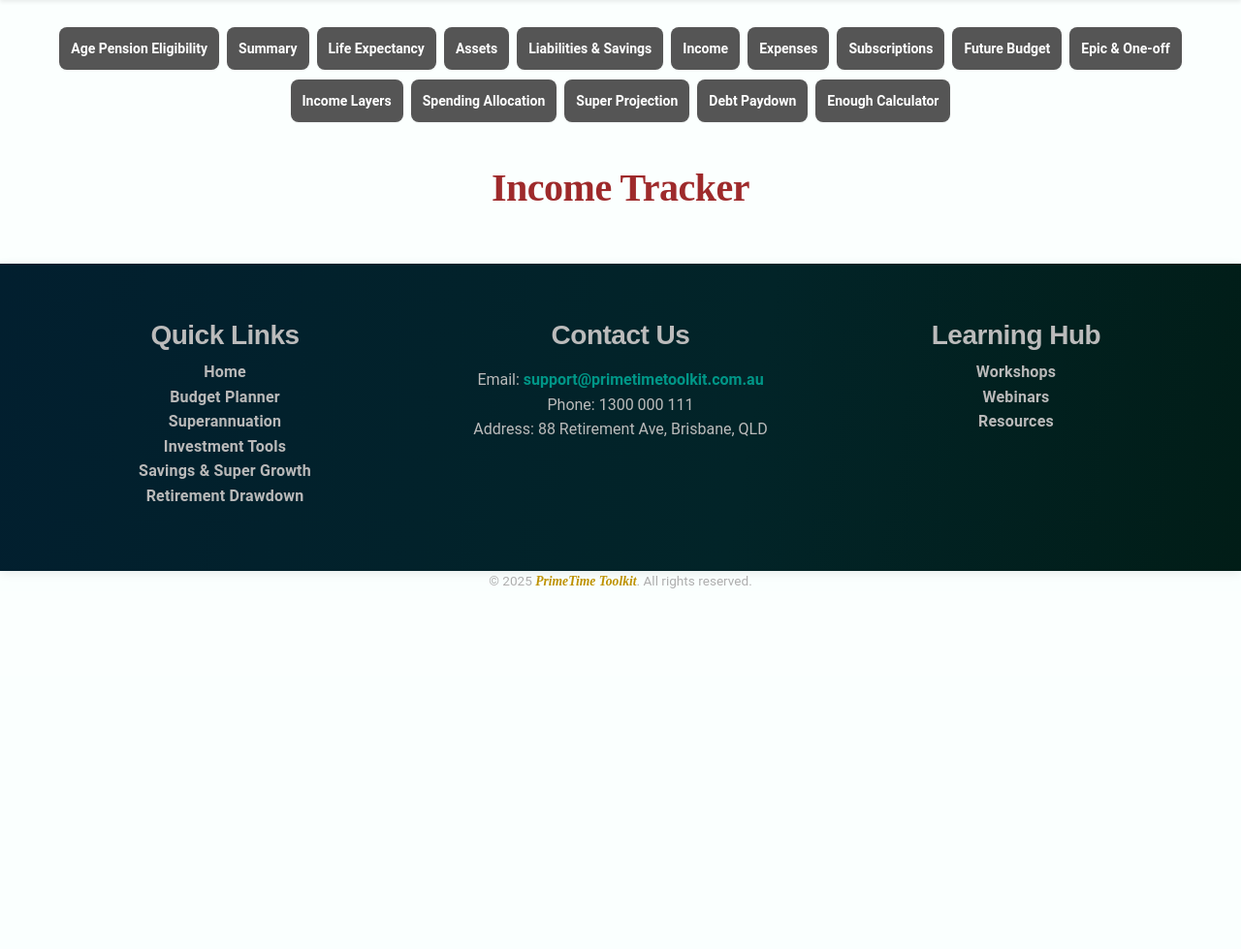
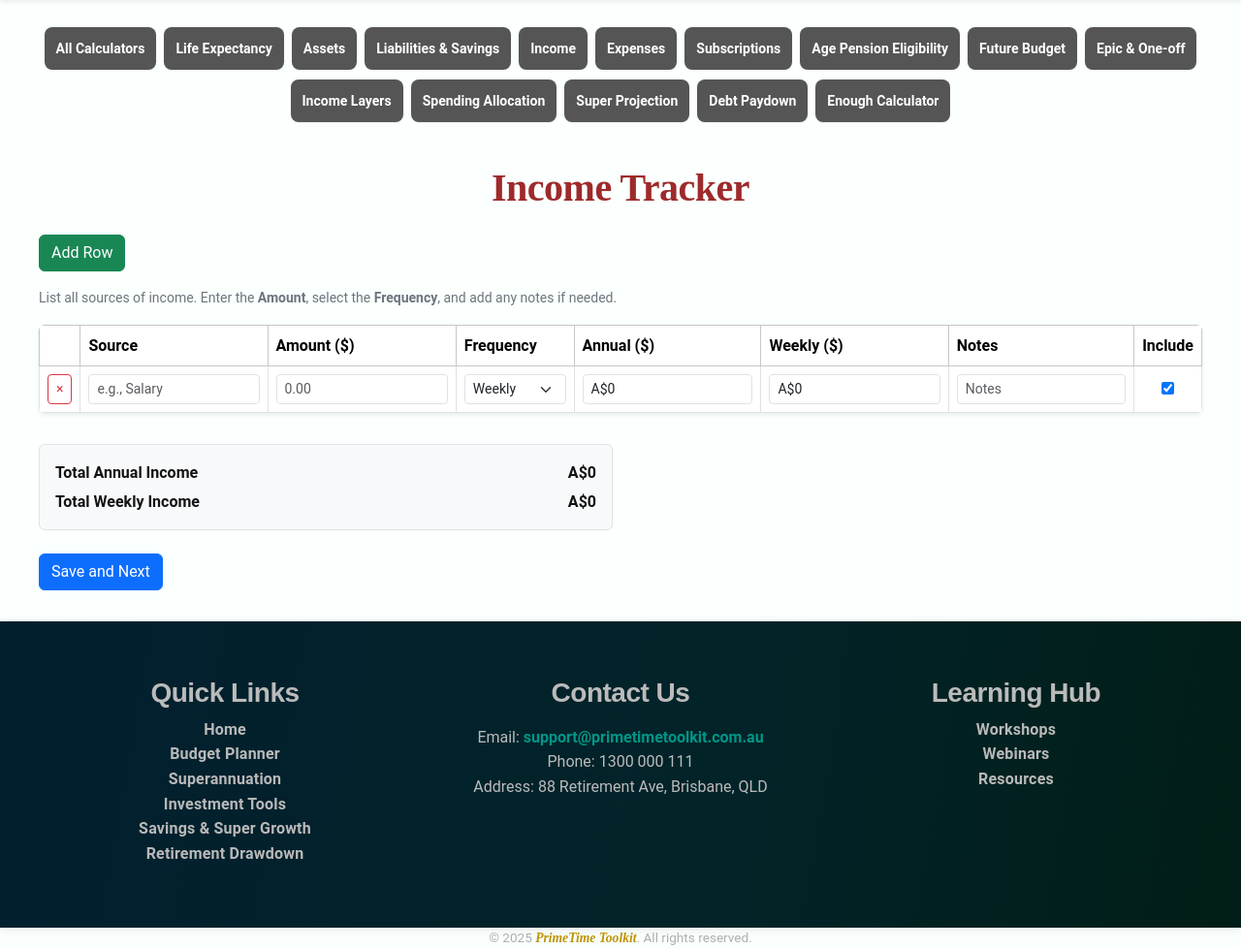
Before and after one commit to katharinalisa/T362, a Flask app: template primetime_toolkit/templates/diagnostic/income.html in a window 1280 px wide. Shown: the part 103-1082 px from the top of the page at 97% size. Before the commit the page ends 710 px from the top, so only its background shows below. Run offline with Flask 3, Linux system fonts and the light colour scheme; the template is opened without the code that fills it, so the values that code supplies are empty.

Commit message:
added save state to liabilities and income calculators

```diff
--- a/primetime_toolkit/static/js/income.js
+++ b/primetime_toolkit/static/js/income.js
@@ -30,7 +30,14 @@
     return Number.isFinite(n) ? n : 0;
   };
 
-  const setCurrency = (el, amount) => { el.textContent = fmt.format(amount || 0); };
+  const setCurrency = (el, amount) => {
+    if (el.tagName === 'INPUT') {
+      el.value = fmt.format(amount || 0);
+    } else {
+      el.textContent = fmt.format(amount || 0);
+    }
+  };
+
 
   function perYear(freq) {
     if (!freq) return 0;
@@ -53,7 +60,7 @@
 
   function clearAll() {
     tbody.innerHTML = '';
-    addRow();        // leave one blank line
+    addRow();
     recalcAll();
   }
 
@@ -101,12 +108,42 @@
     }
   }
 
+  const saveAndNextBtn = document.getElementById('saveAndNextBtn');
+
+function getIncomeRows() {
+  return Array.from(tbody.querySelectorAll('tr.income-row')).map(row => ({
+    source: row.querySelector('.source')?.value || '',
+    amount: parseNum(row.querySelector('.amount')?.value),
+    frequency: row.querySelector('.frequency')?.value || '',
+    notes: row.querySelector('.notes')?.value || '',
+    include: row.querySelector('.include-toggle')?.checked ?? true
+  }));
+}
+
+saveAndNextBtn?.addEventListener('click', () => {
+  const incomes = getIncomeRows();
+  fetch('/save-income', {
+    method: 'POST',
+    headers: { 'Content-Type': 'application/json' },
+    body: JSON.stringify({ incomes })
+  })
+  .then(res => res.json())
+  .then(data => {
+    if (data?.redirect) {
+      window.location.href = data.redirect;
+    } else {
+      alert(data?.message || 'Income saved!');
+    }
+  })
+  .catch(() => alert('Error saving income.'));
+});
+
   function onTbodyClick(e) {
     const btn = e.target.closest('.remove-row');
     if (btn) {
       const row = btn.closest('tr.income-row');
       if (row) row.remove();
-      if (tbody.children.length === 0) addRow(); // keep at least one row
+      if (tbody.children.length === 0) addRow();
       recalcAll();
     }
   }
@@ -117,8 +154,13 @@
   tbody.addEventListener('change', onTbodyChange);
   tbody.addEventListener('click', onTbodyClick);
 
-  // ===== Init: start with one blank row =====
+
+  // ===== Init: prefill =====
   tbody.innerHTML = '';
-  addRow();
+  if (window.incomePrefill && Array.isArray(window.incomePrefill) && window.incomePrefill.length > 0) {
+    window.incomePrefill.forEach(row => addRow(row));
+  } else {
+    addRow();
+  }
   recalcAll();
 })();
--- a/primetime_toolkit/templates/diagnostic/assets.html
+++ b/primetime_toolkit/templates/diagnostic/assets.html
@@ -11,7 +11,6 @@
 
     <div class="d-flex justify-content-start gap-2 mb-3">
       <button id="addRowBtn" class="btn btn-success" type="button">Add Row</button>
-      <button id="clearAllBtn" class="btn btn-outline-danger" type="button">Clear All</button>
     </div>
 
     <p class="small-note mb-3">
@@ -79,7 +78,6 @@
       </div>
     </div>
   </div>
-  <p>{{ assets_data }}</p>
   <!-- Template for a new asset row -->
   <template id="assetRowTemplate">
     <tr class="asset-row">
--- a/primetime_toolkit/templates/diagnostic/income.html
+++ b/primetime_toolkit/templates/diagnostic/income.html
@@ -3,10 +3,100 @@
 {% include 'diagnostic/subnav.html' %}
 
 <div class="container py-4">
+  <!-- Header -->
   <div class="mb-3">
     <h1 class="text-center mb-4" style="color:#9E2A2B; font-family:'Playfair Display', serif;">Income Tracker</h1>
   </div>
 
+  <!-- Controls row -->
+  <div class="d-flex justify-content-front gap-2 mb-3">
+    <button id="addRowBtn" class="btn btn-success" type="button">Add Row</button>
+  </div>
 
+  <!-- Helper note -->
+  <p class="small-note mb-3">
+    List all sources of income. Enter the <strong>Amount</strong>, select the <strong>Frequency</strong>, and add any notes if needed.
+  </p>
 
-  {% endblock %}
+  <!-- Table -->
+  <div class="table-responsive shadow-sm rounded">
+    <table class="table table-bordered mb-0 align-middle" id="incomeTable">
+      <thead>
+        <tr class="table-light">
+          <th style="width:36px;"></th>
+          <th>Source</th>
+          <th>Amount ($)</th>
+          <th>Frequency</th>
+          <th>Annual ($)</th>
+          <th>Weekly ($)</th>
+          <th>Notes</th>
+          <th style="width:36px;">Include</th>
+        </tr>
+      </thead>
+      <tbody>
+        <!-- Dynamic rows injected by income.js -->
+      </tbody>
+    </table>
+  </div>
+
+  <!-- Totals box -->
+  <div class="row g-3 mt-3">
+    <div class="col-lg-6">
+      <div class="totals-box p-3 border rounded bg-light">
+        <div class="row">
+          <div class="col-7 fw-bold">Total Annual Income</div>
+          <div class="col-5 text-end fw-bold" id="totalAnnualIncome">$0</div>
+        </div>
+        <div class="row">
+          <div class="col-7 fw-bold">Total Weekly Income</div>
+          <div class="col-5 text-end fw-bold" id="totalWeeklyIncome">$0</div>
+        </div>
+      </div>
+    </div>
+  </div>
+
+  <!-- Row template -->
+  <template id="incomeRowTemplate">
+    <tr class="income-row">
+      <td class="text-center">
+        <button class="btn btn-outline-danger btn-sm remove-row" type="button" aria-label="Remove row">&times;</button>
+      </td>
+      <td>
+        <input class="form-control form-control-sm source" placeholder="e.g., Salary" />
+      </td>
+      <td>
+        <input type="number" min="0" step="0.01" class="form-control form-control-sm amount" placeholder="0.00" />
+      </td>
+      <td>
+        <select class="form-select form-select-sm frequency">
+          <option value="weekly">Weekly</option>
+          <option value="fortnightly">Fortnightly</option>
+          <option value="monthly">Monthly</option>
+          <option value="quarterly">Quarterly</option>
+          <option value="annually">Annually</option>
+        </select>
+      </td>
+      <td>
+        <input class="form-control form-control-sm annual" type="text" readonly />
+      </td>
+      <td>
+        <input class="form-control form-control-sm weekly" type="text" readonly />
+      </td>
+      <td>
+        <input class="form-control form-control-sm notes" placeholder="Notes" />
+      </td>
+      <td class="text-center">
+        <input type="checkbox" class="include-toggle" checked />
+      </td>
+    </tr>
+  </template>
+</div>
+
+<button id="saveAndNextBtn" class="btn btn-primary">Save and Next</button>
+<br><br>
+<script>
+  window.incomePrefill = {{ income_data|tojson | default('[]', true) }};
+</script>
+
+<script src="{{ url_for('static', filename='js/income.js') }}"></script>
+{% endblock %}
--- a/primetime_toolkit/templates/diagnostic/subnav.html
+++ b/primetime_toolkit/templates/diagnostic/subnav.html
@@ -1,13 +1,13 @@
 <!-- Tab navigation -->
 <div class="tab">
-  <a href="#" class="tablinks">Age Pension Eligibility</a>
-  <a href="{{ url_for('views.tracker') }}" class="tablinks">Summary</a>
+  <a href="{{ url_for('views.tracker') }}" class="tablinks">All Calculators</a>
   <a href="{{ url_for('views.life') }}" class="tablinks">Life Expectancy</a>
   <a href="{{ url_for('views.assets') }}" class="tablinks">Assets</a>
   <a href="{{ url_for('views.liabilities') }}" class="tablinks">Liabilities & Savings</a>
   <a href="{{ url_for('views.income') }}" class="tablinks">Income</a>
   <a href="{{ url_for('views.expenses') }}" class="tablinks">Expenses</a>
   <a href="#" class="tablinks">Subscriptions</a>
+  <a href="#" class="tablinks">Age Pension Eligibility</a>
   <a href="{{ url_for('views.future_budget') }}" class="tablinks">Future Budget</a>
   <a href="{{ url_for('views.epic') }}" class="tablinks">Epic & One-off</a>
   <a href="#" class="tablinks">Income Layers</a>
--- a/primetime_toolkit/templates/learninghub.html
+++ b/primetime_toolkit/templates/learninghub.html
@@ -3,7 +3,7 @@
 {% block content %}
 
 <!-- HERO -->
-<section class="hero-dark full-bleed">
+<section class="hero-dark full-bleed" style="margin-top:-27px;">
   <div class="hero-wrap">
     <h1 class="hero-title">The Prime Time Learning Hub</h1>
     <p class="hero-sub">Practical guidance and tools for Australians aged 47–65.</p>
@@ -27,7 +27,7 @@
 </section>
 
 <!-- Section 2: Toolkit -->
-<section class="slice white-bg full-bleed">
+<section class="slice full-bleed" style="background-color:#eafffe; width: 100vw; margin-left: calc(-50vw + 50%);">
   <div class="content-wide">
     <h2 class="section-title">What is the Prime Time Toolkit?</h2>
     <p class="lead-p">
@@ -58,7 +58,7 @@
 </section>
 
 <!-- Section 4: Links-->
-<section class="slice white-bg full-bleed">
+<section class="slice full-bleed" style="background-color:#eafffe; width: 100vw; margin-left: calc(-50vw + 50%);">
   <div class="content-wide">
     <span class="eyebrow">Resources</span>
     <h2 class="section-title">More from Bec Wilson</h2>
```
Also changed, not shown: primetime_toolkit/models.py (+11 -1 lines), primetime_toolkit/static/js/assets.js (+6 -8 lines), primetime_toolkit/static/js/liabilities.js (+56 -12 lines), primetime_toolkit/templates/diagnostic/liabilities.html (+15 -7 lines), primetime_toolkit/views.py (+53 -14 lines), instance/primetime.db.
